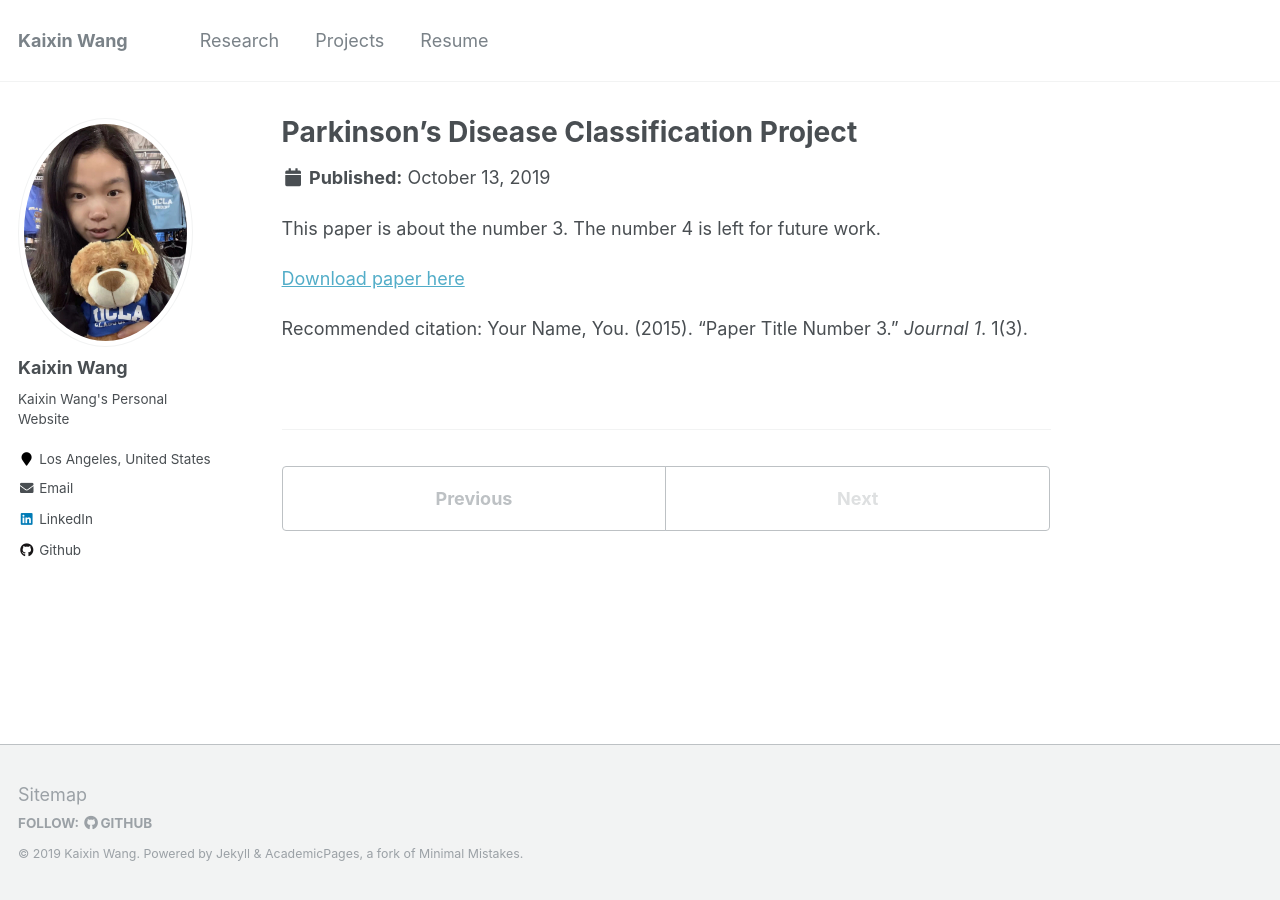
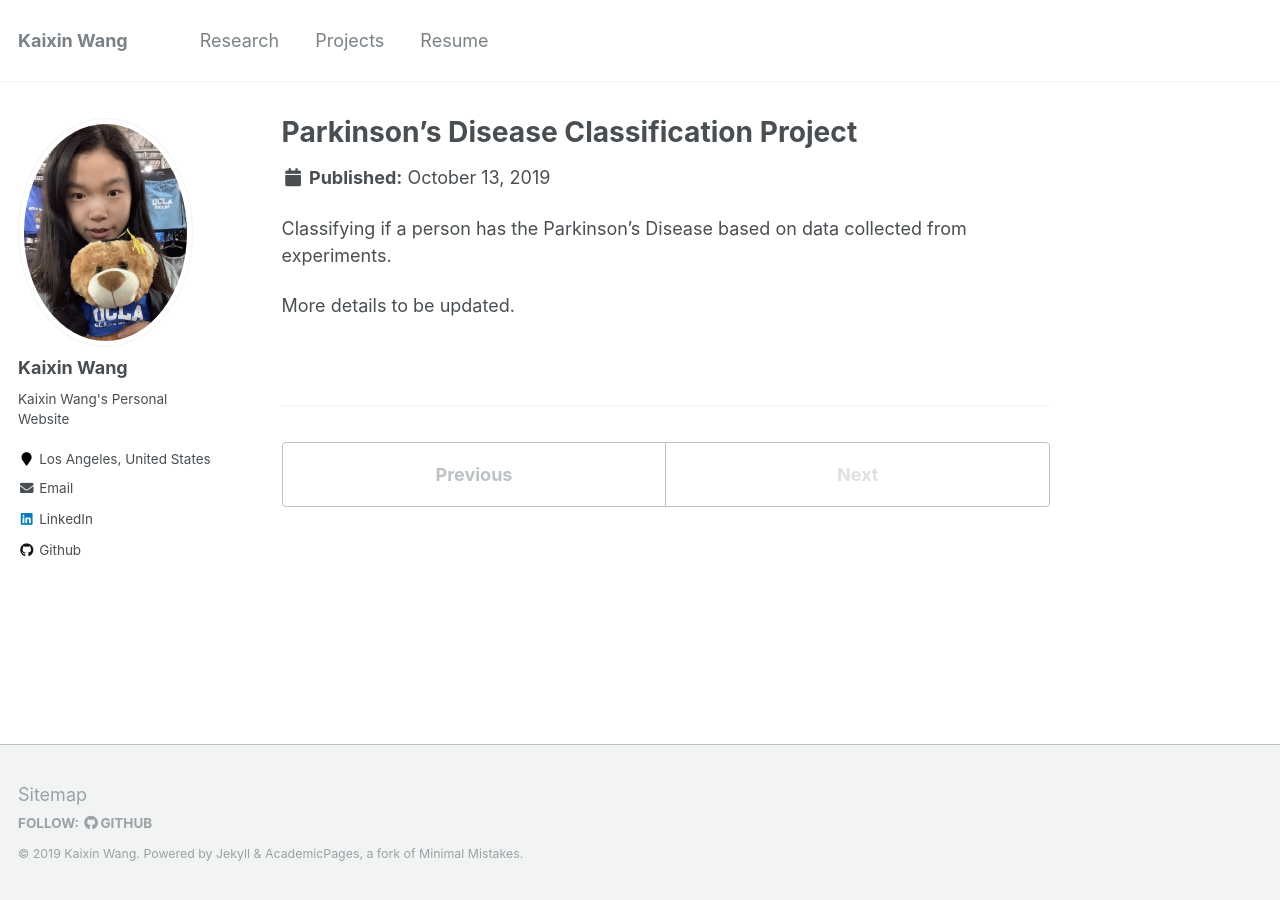
Before and after one commit to kaixin-wang/kaixin-wang.github.io, a Jekyll site: the page built from _projects/ParkinsonsClassification.md, in a window 1280 px wide. Built offline with Jekyll 4.4.1, drawn with Linux system fonts in a browser that asks for light colours.

Commit message:
Update ParkinsonsClassification.md

```diff
--- a/_projects/ParkinsonsClassification.md
+++ b/_projects/ParkinsonsClassification.md
@@ -6,8 +6,6 @@
 ---
 
 
-This paper is about the number 3. The number 4 is left for future work.
+Classifying if a person has the Parkinson's Disease based on data collected from experiments.
 
-[Download paper here](http://academicpages.github.io/files/paper3.pdf)
-
-Recommended citation: Your Name, You. (2015). "Paper Title Number 3." <i>Journal 1</i>. 1(3).
+More details to be updated.
```
